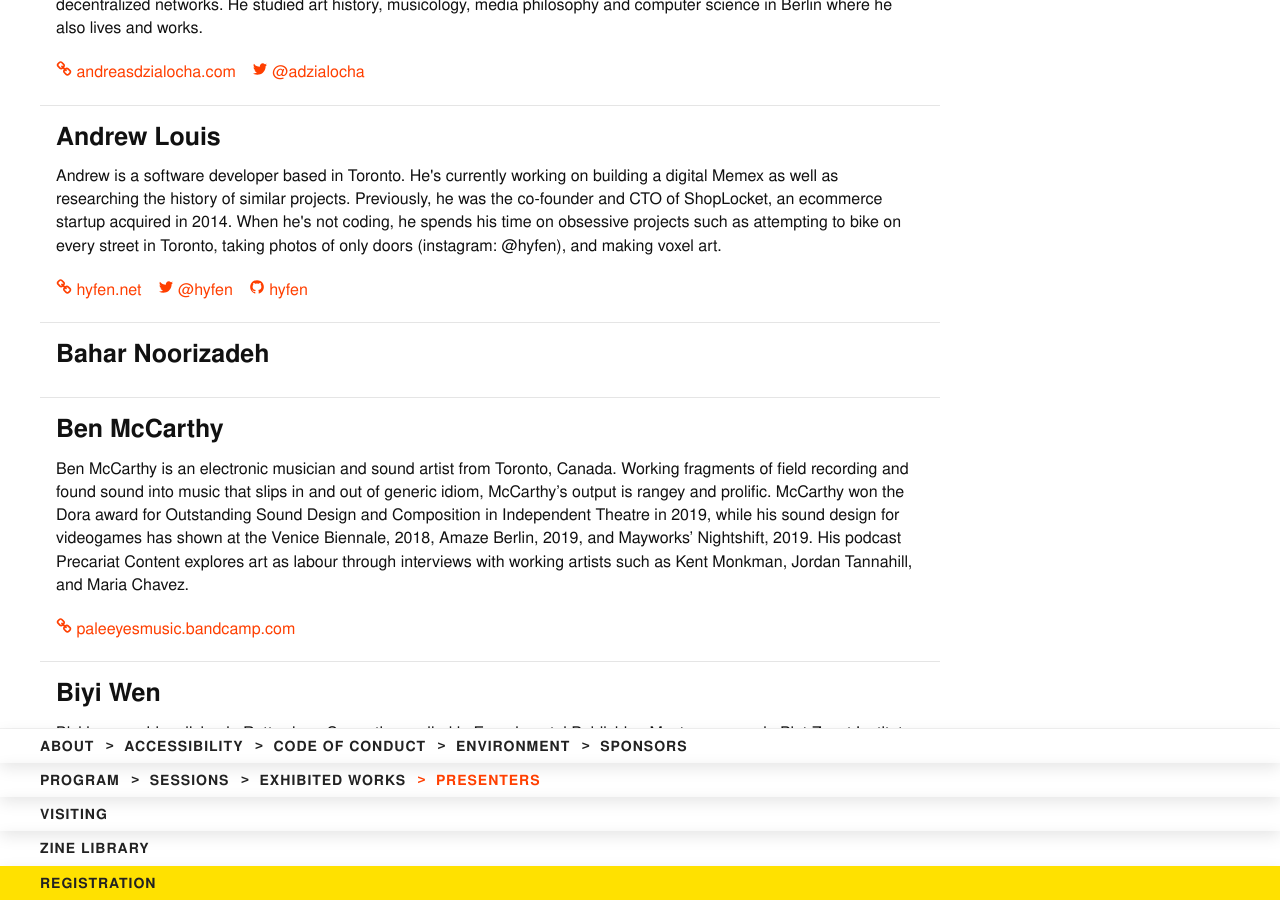
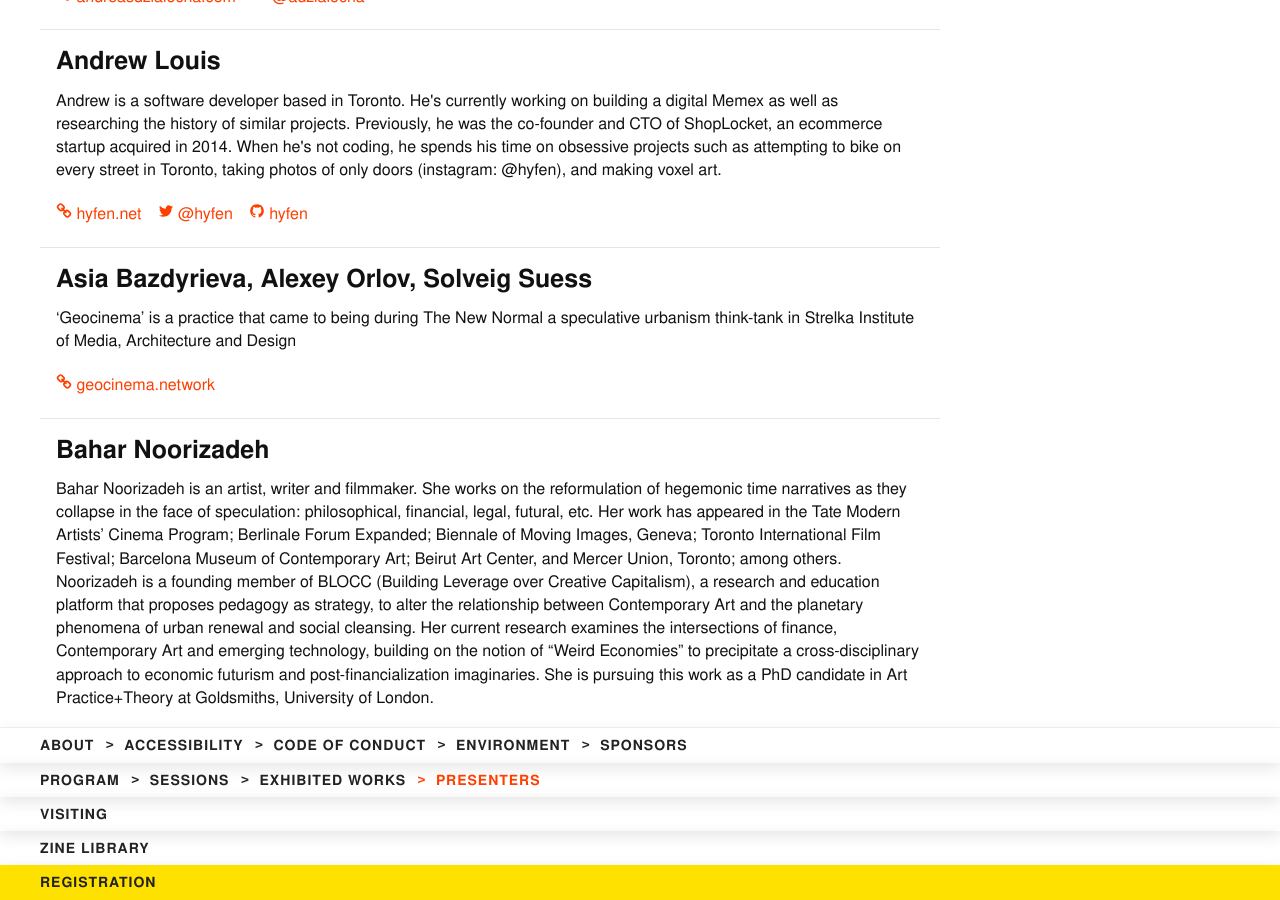
Before and after one commit to ournetworks/ournetworks.ca, a Jekyll site: the page built from program.md, in a window 1280 px wide and 900 px high, scrolled down 18082 px. Built offline with Jekyll 4.4.1, drawn with Linux system fonts in a browser that asks for light colours; some of the changed text lies outside the part shown.

Commit message:
Presenter links/bios

```diff
--- a/_data/presenters.yml
+++ b/_data/presenters.yml
@@ -411,12 +411,24 @@
 
   - presenterID: lance
     name: "Lance Wakeling"
+    link: "https://vimeo.com/lancewakeling"
+    linkDisplay: "Vimeo"
 
   - presenterID: joanne
     name: "Joanne McNeil"
+    bio: "Joanne McNeil is a writer interested in the ways that technology is shaping art, politics, and society. She received the inaugural Arts Writing Fellowship Award for an emerging digital arts writer from the Carl & Marilynn Thoma Art Foundation. She is a 2019 Logan Nonfiction Program fellow. She was an Artist-in-Residence and an Impact Resident at Eyebeam. Her book, Lurking: How a Person Became a User, is forthcoming."
+    link: "http://www.joannemcneil.com"
+    linkDisplay: "joannemcneil.com"
+    twitter: "jomc"
 
   - presenterID: bahar
     name: "Bahar Noorizadeh"
+    bio: "Bahar Noorizadeh is an artist, writer and filmmaker. She works on the reformulation of hegemonic time narratives as they collapse in the face of speculation: philosophical, financial, legal, futural, etc. Her work has appeared in the Tate Modern Artists’ Cinema Program; Berlinale Forum Expanded; Biennale of Moving Images, Geneva; Toronto International Film Festival; Barcelona Museum of Contemporary Art; Beirut Art Center, and Mercer Union, Toronto; among others. Noorizadeh is a founding member of BLOCC (Building Leverage over Creative Capitalism), a research and education platform that proposes pedagogy as strategy, to alter the relationship between Contemporary Art and the planetary phenomena of urban renewal and social cleansing. Her current research examines the intersections of finance, Contemporary Art and emerging technology, building on the notion of “Weird Economies” to precipitate a cross-disciplinary approach to economic futurism and post-financialization imaginaries. She is pursuing this work as a PhD candidate in Art Practice+Theory at Goldsmiths, University of London."
+    link: "http://www.baharnoorizadeh.com/"
+    linkDisplay: "baharnoorizadeh.com"
 
   - presenterID: geocinema
-    name: " Asia Bazdyrieva, Alexey Orlov, Solveig Suess"
+    name: "Asia Bazdyrieva, Alexey Orlov, Solveig Suess"
+    bio: "‘Geocinema’ is a practice that came to being during The New Normal a speculative urbanism think-tank in Strelka Institute of Media, Architecture and Design "
+    link: "https://geocinema.network/"
+    linkDisplay: "geocinema.network"
```
